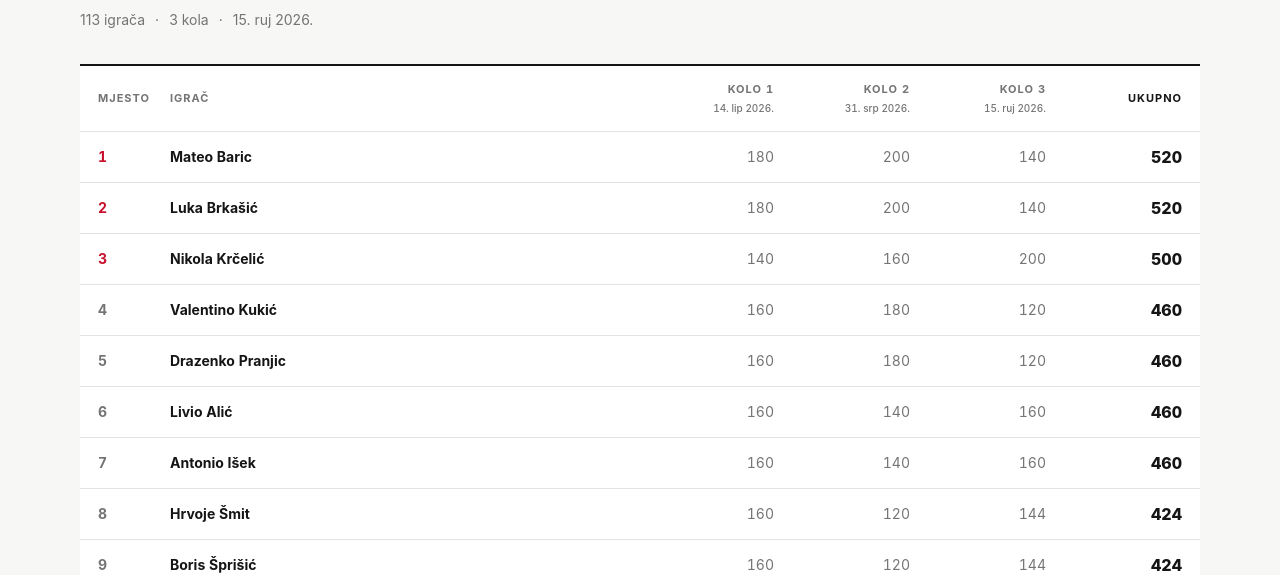
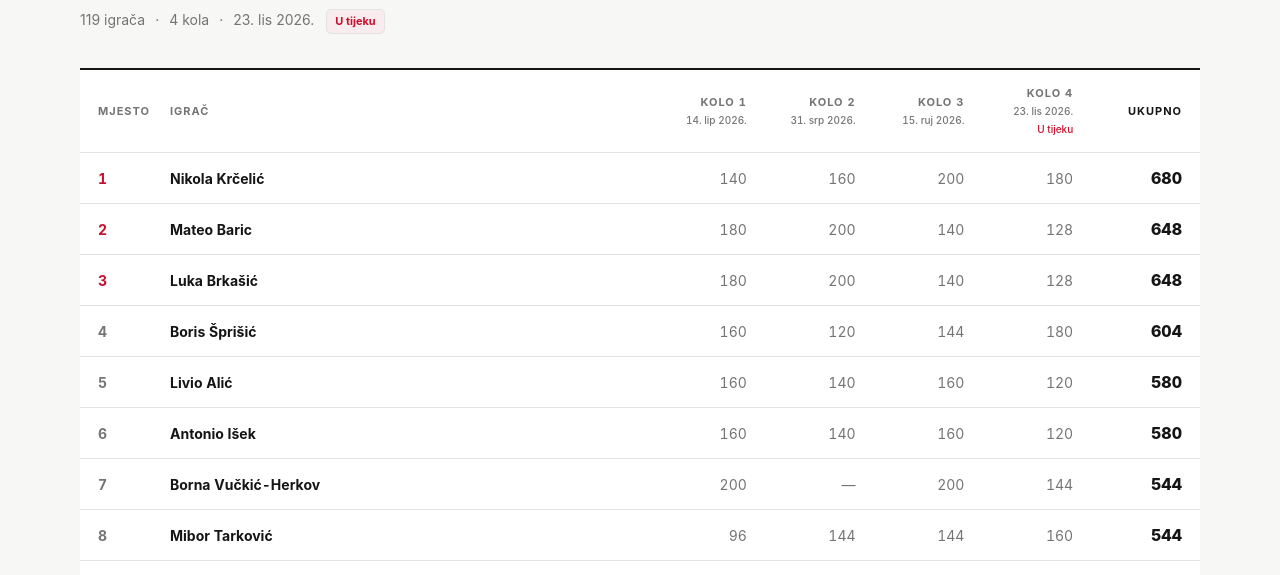
Before and after one commit to t00bz/modesto-masters, a plain HTML site: page index.html in a window 1280 px wide. Shown: the part 227-802 px from the top of the page. Drawn offline with Linux system fonts and the light colour scheme.

Commit message:
Add provisional round status and update standings

```diff
--- a/app.js
+++ b/app.js
@@ -89,6 +89,13 @@ async function loadStandings() {
         document.getElementById('playerCount').textContent = playerCount;
         document.getElementById('roundCount').textContent = `${rounds.length} ${rounds.length === 1 ? 'kolo' : 'kola'}`;
         document.getElementById('lastUpdated').textContent = formatDate(rounds.at(-1).date);
+        const provisionalIndex = rounds.findLastIndex(round => round.provisional === true);
+        const status = document.getElementById('standingsStatus');
+        status.hidden = provisionalIndex < 0;
+        if (provisionalIndex >= 0) {
+            document.getElementById('standingsStatusTip').textContent =
+                `Kolo ${provisionalIndex + 1} još je u tijeku. Bodovi tog kola i ukupni poredak privremeni su do završetka kola.`;
+        }
         document.getElementById('loadingState').hidden = true;
         document.querySelector('table').hidden = false;
         document.getElementById('playerSearch').disabled = false;
@@ -116,6 +123,10 @@ function renderStandings() {
         const date = document.createElement('small');
         date.textContent = formatDate(round.date);
         cell.appendChild(date);
+        if (round.provisional === true) {
+            cell.title = 'Kolo je još u tijeku. Bodovi su privremeni.';
+            cell.appendChild(makeCell('small', 'provisional-label', 'U tijeku'));
+        }
         head.appendChild(cell);
     });
     head.appendChild(makeCell('th', '', 'Ukupno'));
--- a/data/standings.json
+++ b/data/standings.json
@@ -13,6 +13,14 @@
       "name": "Luka Brkašić"
     },
     {
+      "id": "18461",
+      "name": "Borna Vučkić-Herkov"
+    },
+    {
+      "id": "10598",
+      "name": "Tin Miljan"
+    },
+    {
       "id": "16425",
       "name": "Valentino Kukić"
     },
@@ -23,14 +31,6 @@
     {
       "id": "16263",
       "name": "Nikola Krčelić"
-    },
-    {
-      "id": "16313",
-      "name": "Livio Alić"
-    },
-    {
-      "id": "16987",
-      "name": "Antonio Išek"
     },
     {
       "id": "16393",
@@ -45,28 +45,48 @@
       "name": "Boris Šprišić"
     },
     {
-      "id": "23661",
-      "name": "Miran Ančić"
+      "id": "16319",
+      "name": "Matej Galonja"
     },
     {
       "id": "16444",
       "name": "Danijel Milunić"
     },
     {
-      "id": "16319",
-      "name": "Matej Galonja"
+      "id": "22107",
+      "name": "Zoran Umicevic"
+    },
+    {
+      "id": "16370",
+      "name": "Vedran Marčelja"
+    },
+    {
+      "id": "23661",
+      "name": "Miran Ančić"
     },
     {
       "id": "35079",
       "name": "Ivan Heinelt"
     },
     {
+      "id": "16313",
+      "name": "Livio Alić"
+    },
+    {
+      "id": "16987",
+      "name": "Antonio Išek"
+    },
+    {
       "id": "23798",
       "name": "Velimir Rođak"
     },
     {
-      "id": "20514",
-      "name": "Danijel Kukić"
+      "id": "23776",
+      "name": "Ivan Marović"
+    },
+    {
+      "id": "16873",
+      "name": "Jan Kasa"
     },
     {
       "id": "16613",
@@ -77,64 +97,40 @@
       "name": "Mibor Tarković"
     },
     {
-      "id": "23776",
-      "name": "Ivan Marović"
+      "id": "30872",
+      "name": "Danko Obradović"
     },
     {
-      "id": "16873",
-      "name": "Jan Kasa"
+      "id": "20514",
+      "name": "Danijel Kukić"
     },
     {
       "id": "20607",
       "name": "Marko Medarić"
     },
     {
-      "id": "30872",
-      "name": "Danko Obradović"
+      "id": "16516",
+      "name": "Boris Vinčić"
+    },
+    {
+      "id": "21676",
+      "name": "Almir Halilović"
+    },
+    {
+      "id": "52227",
+      "name": "Tin Martinec"
     },
     {
       "id": "31957",
       "name": "Marko Pavličević"
     },
     {
-      "id": "52227",
-      "name": "Tin Martinec"
-    },
-    {
-      "id": "16370",
-      "name": "Vedran Marčelja"
-    },
-    {
-      "id": "28901",
-      "name": "Hrvoje Brkašić"
-    },
-    {
-      "id": "41403",
-      "name": "Dominik Pokas"
+      "id": "32791",
+      "name": "Robert Miani"
     },
     {
       "id": "34863",
       "name": "Ivan Mitić"
-    },
-    {
-      "id": "32791",
-      "name": "Robert Miani"
-    },
-    {
-      "id": "29599",
-      "name": "Domagoj Kralj"
-    },
-    {
-      "id": "21937",
-      "name": "Dejan Ćopić"
-    },
-    {
-      "id": "18461",
-      "name": "Borna Vučkić-Herkov"
-    },
-    {
-      "id": "10598",
-      "name": "Tin Miljan"
     },
     {
       "id": "1551",
@@ -145,52 +141,100 @@
       "name": "Niko Sušek"
     },
     {
+      "id": "27864",
+      "name": "Ivan Žirković"
+    },
+    {
+      "id": "25789",
+      "name": "David Žirković"
+    },
+    {
+      "id": "28901",
+      "name": "Hrvoje Brkašić"
+    },
+    {
+      "id": "39384",
+      "name": "Josip Sokolić"
+    },
+    {
+      "id": "29599",
+      "name": "Domagoj Kralj"
+    },
+    {
+      "id": "41403",
+      "name": "Dominik Pokas"
+    },
+    {
+      "id": "38987",
+      "name": "Tomislav Lulić"
+    },
+    {
       "id": "27625",
       "name": "Borna Lovreković"
     },
     {
-      "id": "45165",
-      "name": "Denis Mioković"
+      "id": "28065",
+      "name": "Kristijan Vidović"
+    },
+    {
+      "id": "27564",
+      "name": "Eugen Turk"
+    },
+    {
+      "id": "39949",
+      "name": "Sonja Ćopić"
+    },
+    {
+      "id": "21937",
+      "name": "Dejan Ćopić"
+    },
+    {
+      "id": "40925",
+      "name": "Dominik Paljuši"
+    },
+    {
+      "id": "39474",
+      "name": "Sven Dolovčak"
     },
     {
       "id": "27059",
       "name": "Luka Kirin"
     },
     {
+      "id": "16649",
+      "name": "Dražen Oršulić"
+    },
+    {
+      "id": "40634",
+      "name": "Sven Stapar"
+    },
+    {
+      "id": "30541",
+      "name": "Franko Kelava"
+    },
+    {
+      "id": "61278",
+      "name": "Jasmin Jasko Alihodzic"
+    },
+    {
+      "id": "28359",
+      "name": "Arnel Duraković"
+    },
+    {
+      "id": "21684",
+      "name": "Edi Kurtovic"
+    },
+    {
+      "id": "18470",
+      "name": "Jakov Marjanović"
+    },
+    {
       "id": "44674",
       "name": "Ante Filipović"
     },
     {
-      "id": "16649",
-      "name": "Dražen Oršulić"
-    },
-    {
-      "id": "18454",
-      "name": "DP D"
-    },
-    {
-      "id": "16445",
-      "name": "Ivan Šipuš"
-    },
-    {
-      "id": "17320",
-      "name": "Toni Klindić"
-    },
-    {
-      "id": "16442",
-      "name": "Igor Marić"
-    },
-    {
-      "id": "25789",
-      "name": "David Žirković"
-    },
-    {
-      "id": "27564",
-      "name": "Eugen Turk"
-    },
-    {
-      "id": "28065",
-      "name": "Kristijan Vidović"
+      "id": "45165",
+      "name": "Denis Mioković"
     },
     {
       "id": "18879",
@@ -209,64 +253,20 @@
       "name": "Ivan Križe"
     },
     {
-      "id": "40634",
-      "name": "Sven Stapar"
-    },
-    {
-      "id": "30541",
-      "name": "Franko Kelava"
-    },
-    {
-      "id": "40925",
-      "name": "Dominik Paljuši"
-    },
-    {
-      "id": "39474",
-      "name": "Sven Dolovčak"
-    },
-    {
-      "id": "21684",
-      "name": "Edi Kurtovic"
-    },
-    {
-      "id": "29414",
-      "name": "Dario Zarkovic"
-    },
-    {
-      "id": "22107",
-      "name": "Zoran Umicevic"
-    },
-    {
-      "id": "18470",
-      "name": "Jakov Marjanović"
+      "id": "18442",
+      "name": "Tomislav Dragaš"
     },
     {
       "id": "18417",
       "name": "Vladimir Kušanić"
     },
     {
-      "id": "21676",
-      "name": "Almir Halilović"
+      "id": "24664",
+      "name": "Matija Šarić"
     },
     {
-      "id": "16516",
-      "name": "Boris Vinčić"
-    },
-    {
-      "id": "18442",
-      "name": "Tomislav Dragaš"
-    },
-    {
-      "id": "61278",
-      "name": "Jasmin Jasko Alihodzic"
-    },
-    {
-      "id": "28359",
-      "name": "Arnel Duraković"
-    },
-    {
-      "id": "39384",
-      "name": "Josip Sokolić"
+      "id": "16842",
+      "name": "Luka Begedin"
     },
     {
       "id": "60502",
@@ -277,12 +277,36 @@
       "name": "Dejan Jurkić"
     },
     {
-      "id": "16322",
-      "name": "Vladimir Šakić"
+      "id": "56469",
+      "name": "Mario Grd"
     },
     {
-      "id": "16518",
-      "name": "Dejan Rendulić"
+      "id": "39346",
+      "name": "Antonio Ivančić"
+    },
+    {
+      "id": "41682",
+      "name": "Matej Sučević"
+    },
+    {
+      "id": "23764",
+      "name": "Drazen Matijevic"
+    },
+    {
+      "id": "39072",
+      "name": "David Grgić"
+    },
+    {
+      "id": "61285",
+      "name": "Mateo Ivičinec"
+    },
+    {
+      "id": "42529",
+      "name": "Mateo Marković"
+    },
+    {
+      "id": "40446",
+      "name": "Arnel Markovic"
     },
     {
       "id": "21998",
@@ -293,20 +317,64 @@
       "name": "Antonio Pernar"
     },
     {
-      "id": "38987",
-      "name": "Tomislav Lulić"
+      "id": "38206",
+      "name": "Marko Kežman"
     },
     {
-      "id": "39949",
-      "name": "Sonja Ćopić"
+      "id": "33555",
+      "name": "Zeljko Matagic"
     },
     {
-      "id": "39346",
-      "name": "Antonio Ivančić"
+      "id": "38920",
+      "name": "Ivan Pernar"
     },
     {
-      "id": "27864",
-      "name": "Ivan Žirković"
+      "id": "55699",
+      "name": "Luka Sukalić"
+    },
+    {
+      "id": "47667",
+      "name": "Don Saler"
+    },
+    {
+      "id": "48105",
+      "name": "Fran Kostelac"
+    },
+    {
+      "id": "46564",
+      "name": "Ivan Ciglar"
+    },
+    {
+      "id": "26497",
+      "name": "Matija Alibašić"
+    },
+    {
+      "id": "18454",
+      "name": "DP D"
+    },
+    {
+      "id": "16442",
+      "name": "Igor Marić"
+    },
+    {
+      "id": "16518",
+      "name": "Dejan Rendulić"
+    },
+    {
+      "id": "16322",
+      "name": "Vladimir Šakić"
+    },
+    {
+      "id": "16445",
+      "name": "Ivan Šipuš"
+    },
+    {
+      "id": "17320",
+      "name": "Toni Klindić"
+    },
+    {
+      "id": "29414",
+      "name": "Dario Zarkovic"
     },
     {
       "id": "31976",
@@ -317,76 +385,44 @@
       "name": "Marko Malović"
     },
     {
-      "id": "48105",
-      "name": "Fran Kostelac"
+      "id": "61601",
+      "name": "Vuka Salerich"
     },
     {
-      "id": "38920",
-      "name": "Ivan Pernar"
+      "id": "48259",
+      "name": "Mario Komarica"
     },
     {
-      "id": "55699",
-      "name": "Luka Sukalić"
+      "id": "17350",
+      "name": "Borna Kablar"
     },
     {
-      "id": "23764",
-      "name": "Drazen Matijevic"
+      "id": "64076",
+      "name": "ivor bozic"
     },
     {
-      "id": "38206",
-      "name": "Marko Kežman"
+      "id": "63860",
+      "name": "Mario Kunčić"
     },
     {
-      "id": "33555",
-      "name": "Zeljko Matagic"
+      "id": "56713",
+      "name": "Ivan Bolun"
     },
     {
-      "id": "26497",
-      "name": "Matija Alibašić"
+      "id": "61510",
+      "name": "David Muža"
     },
     {
-      "id": "41682",
-      "name": "Matej Sučević"
-    },
-    {
-      "id": "46564",
-      "name": "Ivan Ciglar"
-    },
-    {
-      "id": "39072",
-      "name": "David Grgić"
-    },
-    {
-      "id": "61285",
-      "name": "Mateo Ivičinec"
-    },
-    {
-      "id": "24664",
-      "name": "Matija Šarić"
-    },
-    {
-      "id": "16842",
-      "name": "Luka Begedin"
-    },
-    {
-      "id": "64851",
-      "name": "Ino Josipovic"
+      "id": "63649",
+      "name": "Domagoj Skender"
     },
     {
       "id": "64682",
       "name": "Franko Šafradin"
     },
     {
-      "id": "61601",
-      "name": "Vuka Salerich"
-    },
-    {
-      "id": "56469",
-      "name": "Mario Grd"
-    },
-    {
-      "id": "48259",
-      "name": "Mario Komarica"
+      "id": "64851",
+      "name": "Ino Josipovic"
     },
     {
       "id": "56049",
@@ -397,48 +433,12 @@
       "name": "Tin Petričić"
     },
     {
-      "id": "18028",
-      "name": "Robert Čuić"
-    },
-    {
-      "id": "17350",
-      "name": "Borna Kablar"
-    },
-    {
-      "id": "47667",
-      "name": "Don Saler"
-    },
-    {
-      "id": "64076",
-      "name": "ivor bozic"
-    },
-    {
       "id": "63496",
       "name": "Marino Biljan"
     },
     {
-      "id": "40446",
-      "name": "Arnel Markovic"
-    },
-    {
-      "id": "42529",
-      "name": "Mateo Marković"
-    },
-    {
-      "id": "56713",
-      "name": "Ivan Bolun"
-    },
-    {
-      "id": "63860",
-      "name": "Mario Kunčić"
-    },
-    {
-      "id": "63649",
-      "name": "Domagoj Skender"
-    },
-    {
-      "id": "61510",
-      "name": "David Muža"
+      "id": "18028",
+      "name": "Robert Čuić"
     },
     {
       "id": "44499",
@@ -455,6 +455,30 @@
     {
       "id": "16468",
       "name": "Alen Ibrahimpašić"
+    },
+    {
+      "id": "16335",
+      "name": "Dražen Novaković"
+    },
+    {
+      "id": "73392",
+      "name": "Marian K"
+    },
+    {
+      "id": "19567",
+      "name": "Mateo Mlinarić"
+    },
+    {
+      "id": "34644",
+      "name": "Filip Matkovic"
+    },
+    {
+      "id": "25686",
+      "name": "Tomislav Šebalj"
+    },
+    {
+      "id": "30710",
+      "name": "Boris Lavrnja"
     }
   ],
   "rounds": [
@@ -730,6 +754,88 @@
         "56049": 40,
         "55703": 40
       }
+    },
+    {
+      "date": "2026-10-23",
+      "scores": {
+        "16445": 200,
+        "17320": 200,
+        "18454": 160,
+        "16442": 160,
+        "16518": 140,
+        "16322": 140,
+        "28068": 180,
+        "16263": 180,
+        "16313": 120,
+        "16987": 120,
+        "16370": 160,
+        "16335": 160,
+        "52227": 144,
+        "31957": 144,
+        "12961": 128,
+        "16320": 128,
+        "16873": 112,
+        "16613": 112,
+        "20514": 96,
+        "20607": 96,
+        "73392": 80,
+        "16425": 80,
+        "26946": 160,
+        "39384": 160,
+        "18461": 144,
+        "21937": 144,
+        "30872": 128,
+        "16393": 128,
+        "44674": 112,
+        "45165": 112,
+        "32791": 96,
+        "34863": 96,
+        "23661": 80,
+        "35079": 80,
+        "23798": 120,
+        "23776": 120,
+        "16516": 108,
+        "21676": 108,
+        "38987": 96,
+        "28065": 96,
+        "27059": 84,
+        "16649": 84,
+        "60502": 72,
+        "55963": 72,
+        "27564": 120,
+        "24664": 120,
+        "29599": 108,
+        "41403": 108,
+        "64682": 96,
+        "64851": 96,
+        "40634": 84,
+        "30541": 84,
+        "1551": 72,
+        "16333": 72,
+        "19567": 80,
+        "18470": 80,
+        "46564": 72,
+        "26497": 72,
+        "34644": 64,
+        "25686": 64,
+        "41682": 48,
+        "23764": 48,
+        "18442": 56,
+        "18417": 56,
+        "55699": 40,
+        "27864": 40,
+        "16468": 80,
+        "35695": 80,
+        "63860": 72,
+        "33555": 72,
+        "63496": 64,
+        "18028": 64,
+        "48259": 56,
+        "48105": 56,
+        "38206": 48,
+        "30710": 48
+      },
+      "provisional": true
     }
   ]
 }
--- a/index.html
+++ b/index.html
@@ -4,7 +4,7 @@
     <meta charset="UTF-8">
     <meta name="viewport" content="width=device-width, initial-scale=1.0">
     <title>Poredak | Modesto</title>
-    <link rel="stylesheet" href="styles.css?v=standings-heading-3">
+    <link rel="stylesheet" href="styles.css?v=provisional-4">
 </head>
 <body>
 
@@ -28,7 +28,7 @@
     <div class="standings-heading">
         <p class="eyebrow" id="competitionLabel"></p>
         <h1>Poredak</h1>
-        <p class="competition-meta"><span id="playerCount"></span><span id="roundCount"></span><span id="lastUpdated"></span></p>
+        <p class="competition-meta"><span id="playerCount"></span><span id="roundCount"></span><span id="lastUpdated"></span> <button id="standingsStatus" class="standings-status" type="button" hidden aria-describedby="standingsStatusTip">U tijeku <span id="standingsStatusTip" class="status-tooltip" role="tooltip"></span></button></p>
 
         <div class="search-field">
             <svg width="17" height="17" viewBox="0 0 24 24" fill="none" aria-hidden="true"><circle cx="10.8" cy="10.8" r="6.8" stroke="currentColor" stroke-width="1.8"/><path d="m16 16 5 5" stroke="currentColor" stroke-width="1.8" stroke-linecap="round"/></svg>
@@ -103,7 +103,7 @@
 
 <footer><div class="footer-inner" id="footerText"></div></footer>
 
-<script src="app.js?v=standings-heading-3"></script>
+<script src="app.js?v=provisional-4"></script>
 
 </body>
 </html>
--- a/styles.css
+++ b/styles.css
@@ -81,6 +81,12 @@ main { padding: 48px 0 72px; }
 h1 { margin: 0; font-size: clamp(38px, 5vw, 58px); line-height: 1.05; font-weight: 800; letter-spacing: -.065em; }
 .competition-meta { margin: 16px 0 0; color: var(--muted); font-size: 14px; }
 .competition-meta span + span::before { content: "·"; padding: 0 10px; color: var(--muted); }
+.standings-status { position: relative; margin-left: 8px; padding: 3px 8px; border: 1px solid var(--border); border-radius: 5px; background: var(--accent-soft); color: var(--accent); font-size: 11px; font-weight: 700; cursor: help; }
+.standings-status:focus-visible { outline: 2px solid var(--focus); outline-offset: 3px; }
+.status-tooltip { display: none; position: absolute; top: calc(100% + 8px); right: 0; z-index: 3; width: min(260px, 75vw); padding: 10px 12px; border: 1px solid var(--border); border-radius: 6px; background: var(--surface); color: var(--text); box-shadow: 0 4px 16px #0002; text-align: left; font-size: 12px; font-weight: 400; }
+.standings-status:hover .status-tooltip, .standings-status:focus .status-tooltip { display: block; }
+.standings-status .status-tooltip::before { content: none; }
+.provisional-label { color: var(--accent); }
 .standings-section { margin-top: 34px; }
 .standings-heading { display: grid; grid-template-columns: minmax(0, 1fr) 280px; column-gap: 24px; }
 .standings-heading > .eyebrow, .standings-heading > h1, .standings-heading > .competition-meta { grid-column: 1; }
```
